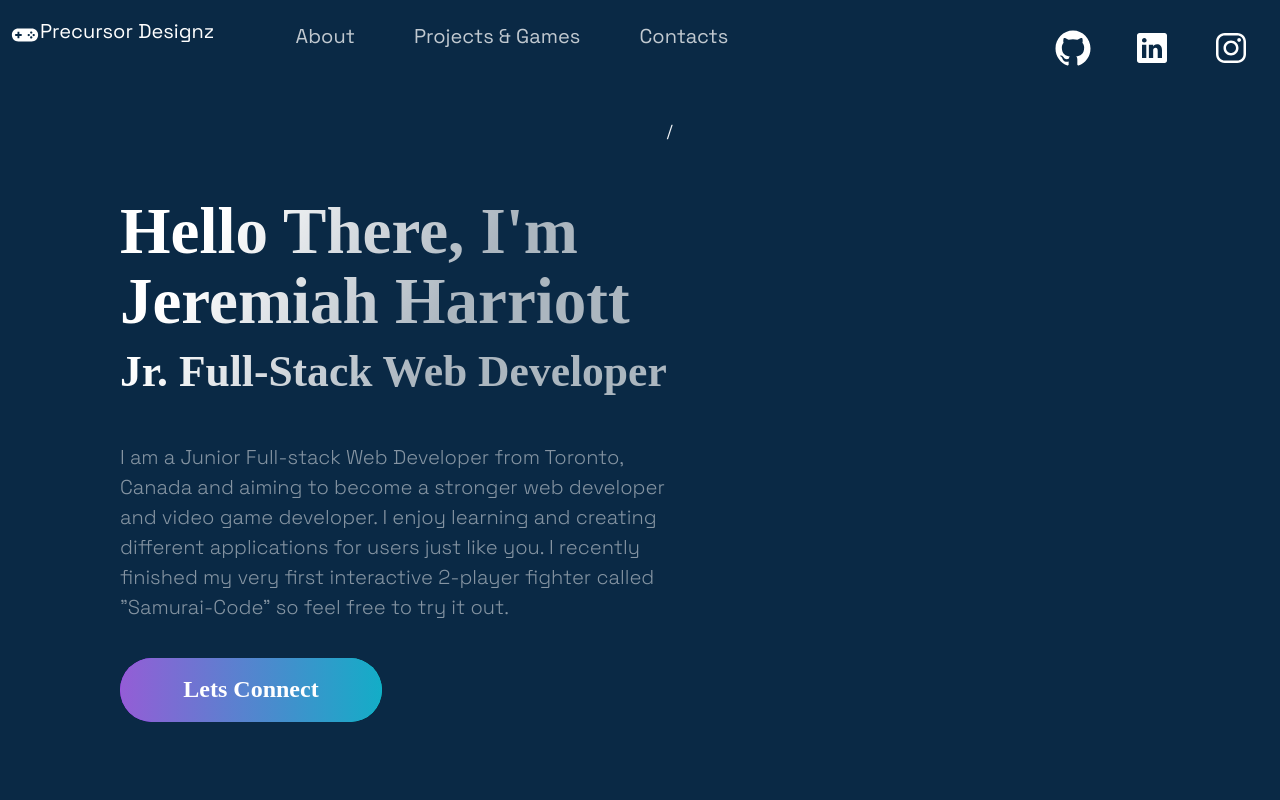
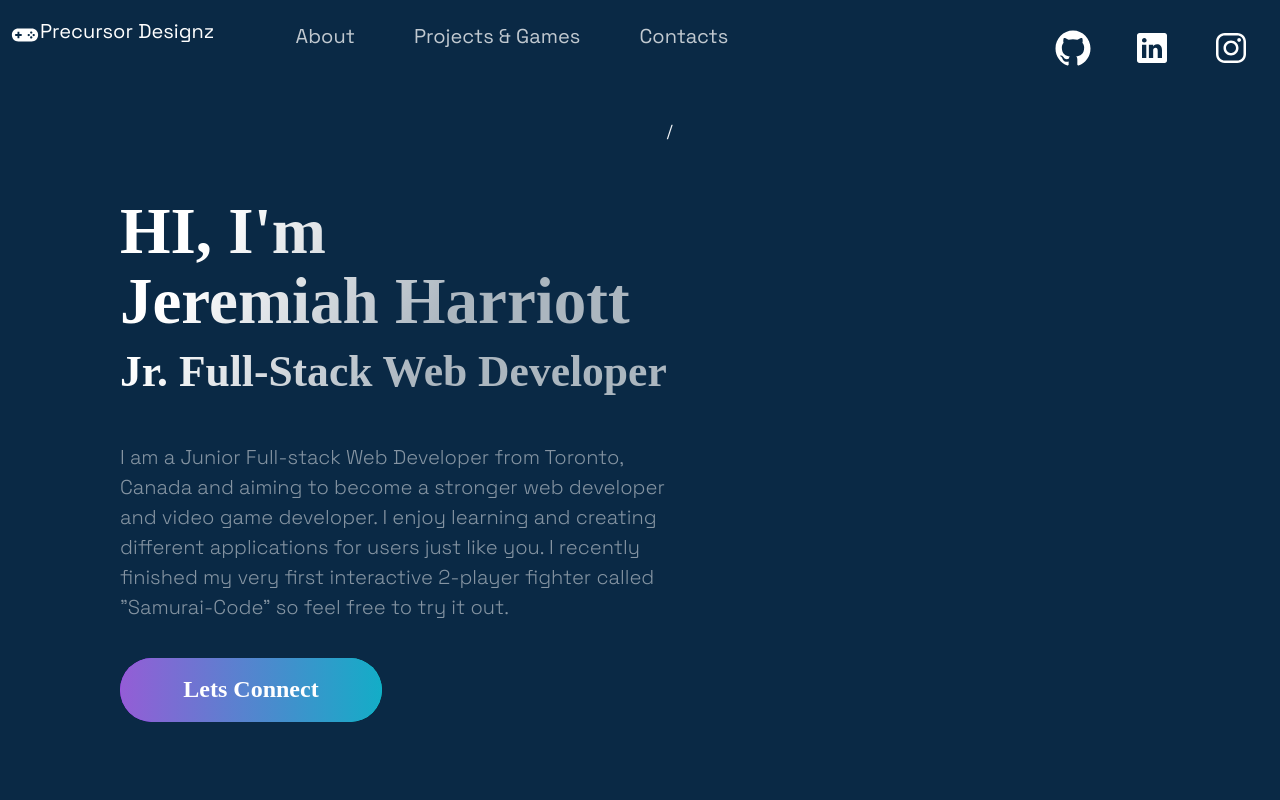
Before and after one commit to britishninja47/Portfolio, a Next.js app: page / in a window 1280 px wide. Shown: the top 800 px of the page. Built offline with nearby package versions, Linux system fonts and the light colour scheme.

Commit message:
hero change

```diff
--- a/src/components/Hero/Hero.js
+++ b/src/components/Hero/Hero.js
@@ -8,8 +8,8 @@ const Hero = (props) => (
   <section row nopadding>
     <LeftSection>
       <SectionTitle main center>
-        Hello There, I'm <br />
-        Jeremiah Harriott
+        HI, I'm <br />
+       <strong> Jeremiah Harriott </strong>
         <h6> Jr. Full-Stack Web Developer </h6>
       </SectionTitle>
       <SectionText>
```
